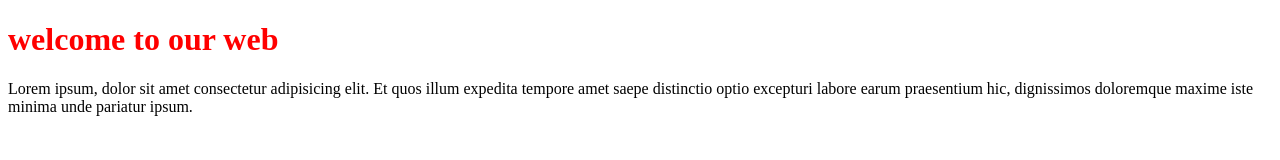
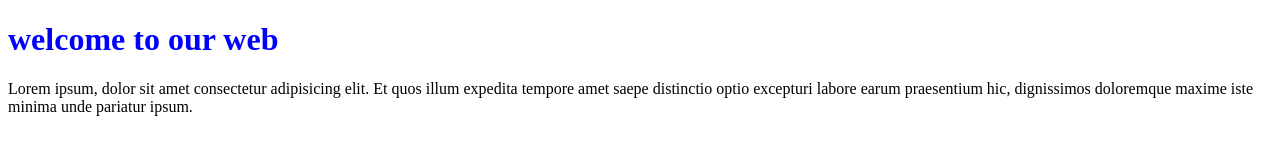
Before and after one commit to lithika29/lit, a plain HTML site: page index.html in a window 1280 px wide. Drawn offline with Linux system fonts and the light colour scheme.

Commit message:
Update index.html

```diff
--- a/index.html
+++ b/index.html
@@ -6,9 +6,10 @@
     <title>Document</title>
 </head>
 <body>
-    <h1 style="color:red;">welcome to our web</h1>
+    <h1 style="color:blue;">welcome to our web</h1>
     <p>
         Lorem ipsum, dolor sit amet consectetur adipisicing elit. Et quos illum expedita tempore amet saepe distinctio optio excepturi labore earum praesentium hic, dignissimos doloremque maxime iste minima unde pariatur ipsum.
     </p>
 </body>
+
 </html>
```
